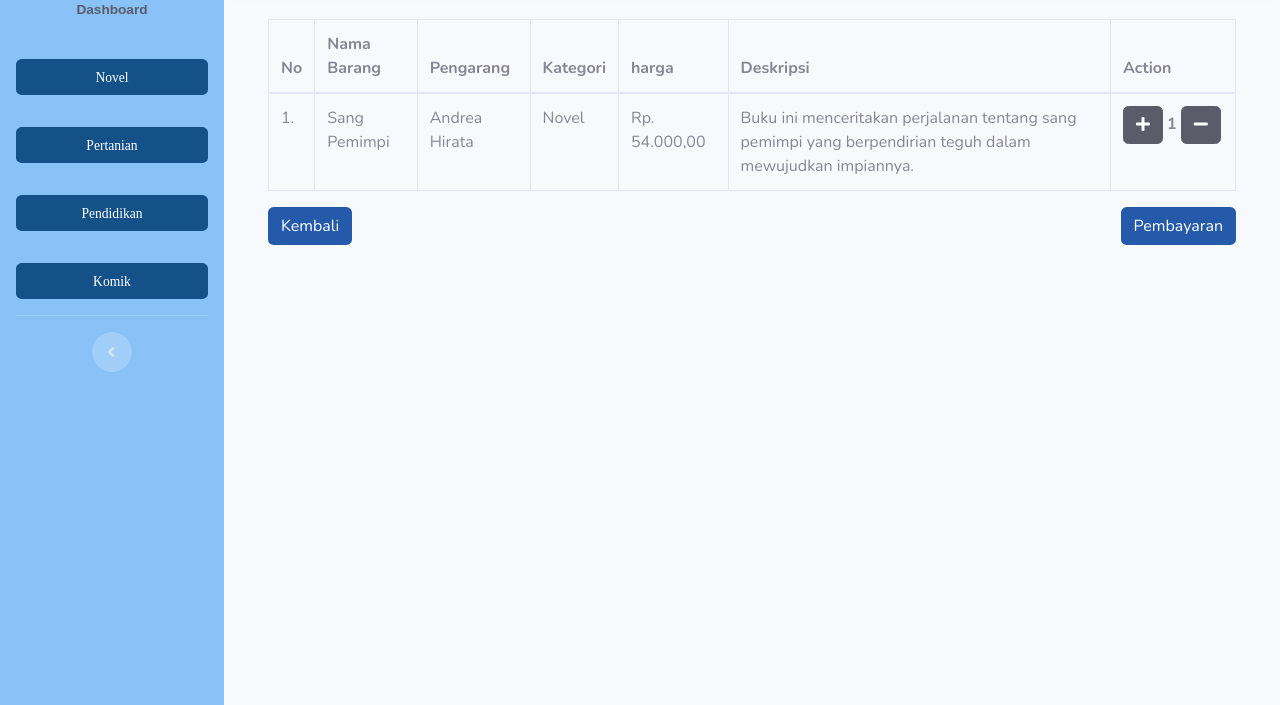
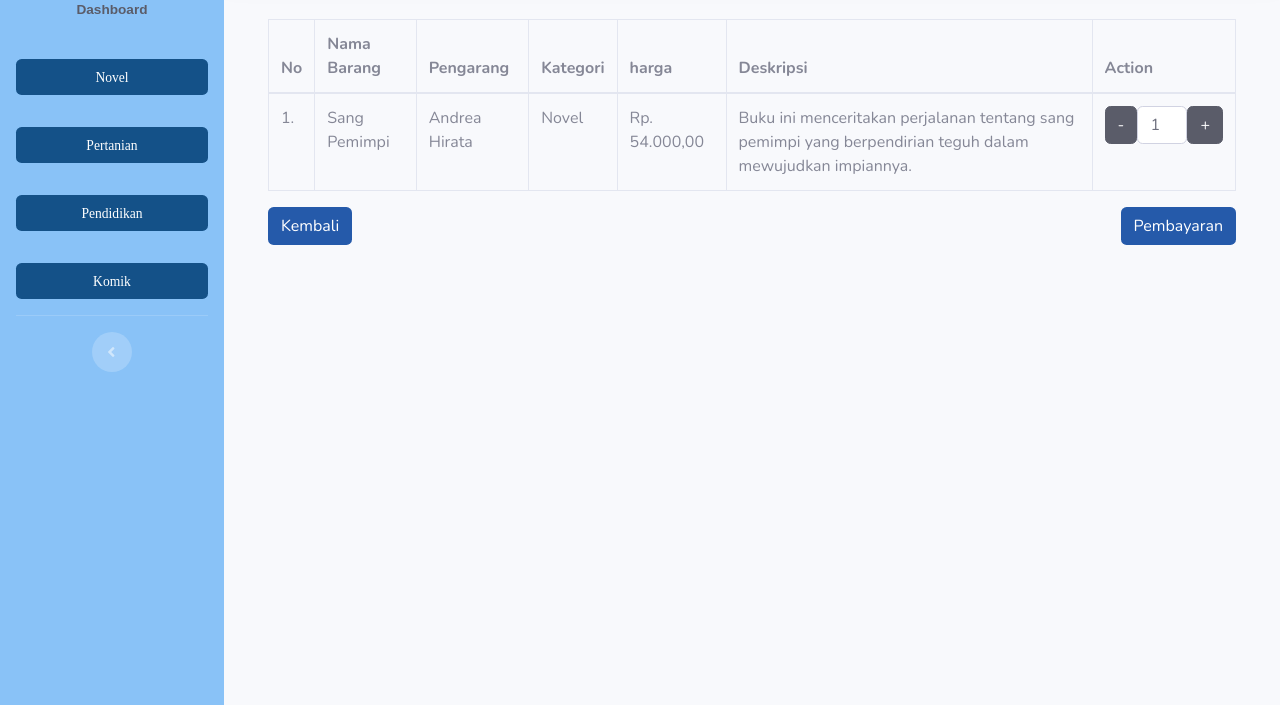
Before and after one commit to firdanx/frontend-queenbook, a plain HTML site: page keranjang.html in a window 1280 px wide. Shown: the part 95-800 px from the top of the page. Drawn offline with nearby package versions, Linux system fonts and the light colour scheme; a web font is replaced by a local one.

Commit message:
update js

```diff
--- a/keranjang.html
+++ b/keranjang.html
@@ -199,14 +199,38 @@
                         yang berpendirian teguh dalam mewujudkan impiannya.
                       </td>
                       <td>
-                        <div style="width: 100px">
-                          <button class="btn bg-dark btn-dark">
+                        <!-- <div style="width: 100px">
+                          <button type="button" id="plus-button" class="btn bg-dark btn-dark">
                             <i class="fas fa-plus"></i>
                           </button>
-                          <span class="font-weight-bold">1</span>
-                          <button class="btn bg-dark btn-dark">
+                          <span id="quantity" class="font-weight-bold">1</span>
+                          <button type="button" id="minus-button" class="btn bg-dark btn-dark">
                             <i class="fas fa-minus"></i>
                           </button>
+                        </div> -->
+                        <div class="d-flex">
+                          <input
+                            type="button"
+                            class="btn bg-dark btn-dark"
+                            value="-"
+                            id="minus-button"
+                            for="quantity"
+                          />
+                          <input
+                            style="width: 50px"
+                            type="number"
+                            class="form-control"
+                            id="quantity"
+                            value="1"
+                            min="0"
+                          />
+                          <input
+                            type="button"
+                            class="btn bg-dark btn-dark"
+                            value="+"
+                            id="plus-button"
+                            for="quantity"
+                          />
                         </div>
                       </td>
                     </tr>
@@ -308,5 +332,6 @@
 
     <!-- Custom scripts for all pages-->
     <script src="src/sbadmin/js/sb-admin-2.min.js"></script>
+    <script src="script.js"></script>
   </body>
 </html>
--- /dev/null
+++ b/script.js
@@ -0,0 +1,15 @@
+let plus_btns = document.querySelectorAll("#plus-button");
+let minus_btns = document.querySelectorAll("#minus-button");
+let qty_inputs = document.querySelectorAll("#quantity");
+
+plus_btns.forEach((btn) => {
+  btn.addEventListener("click", () => {
+    btn.previousElementSibling.value++;
+  });
+});
+minus_btns.forEach((btn) => {
+  btn.addEventListener("click", () => {
+    btn.nextElementSibling.value =
+      btn.nextElementSibling.value == 0 ? 0 : btn.nextElementSibling.value - 1;
+  });
+});
```
